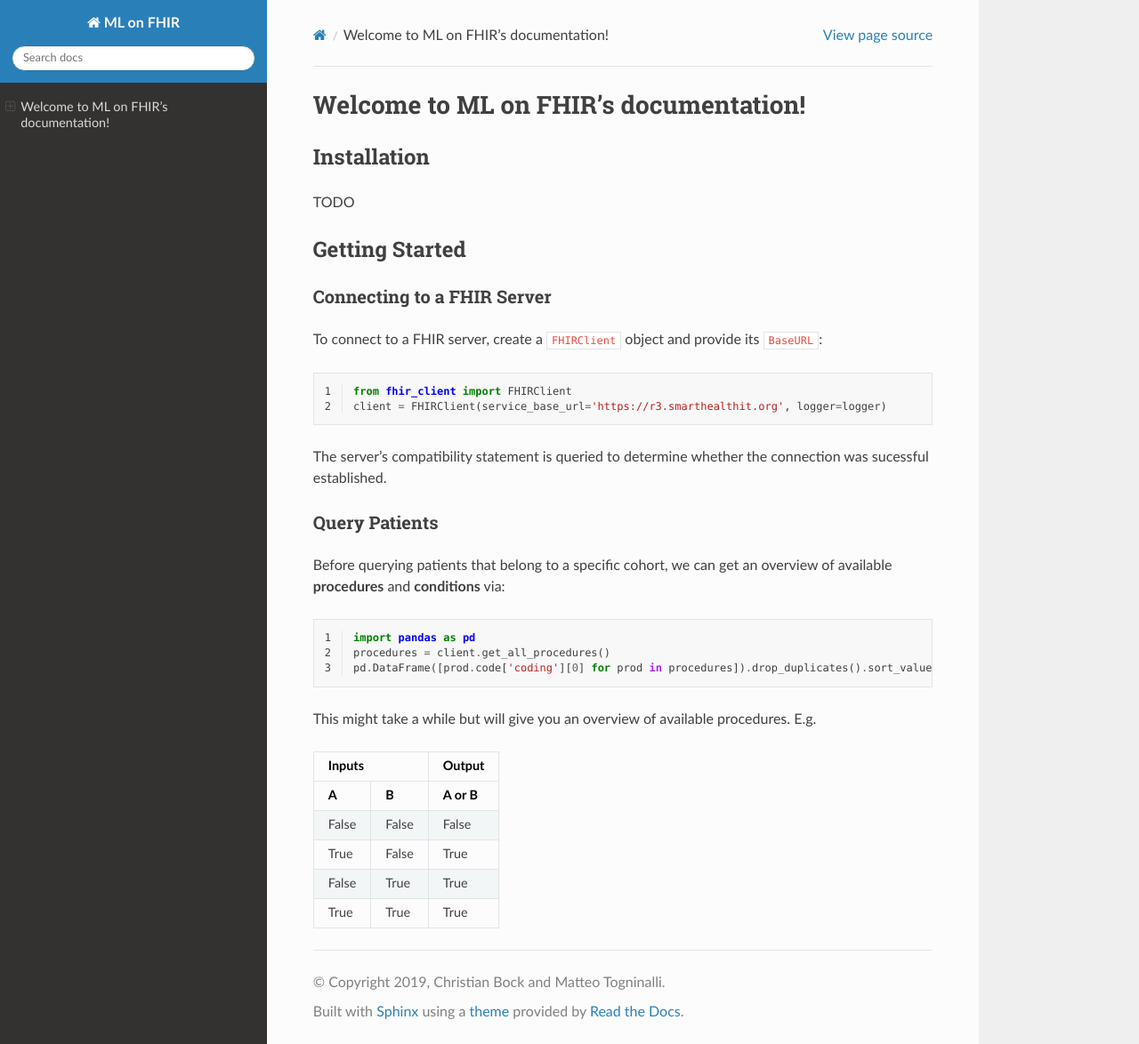
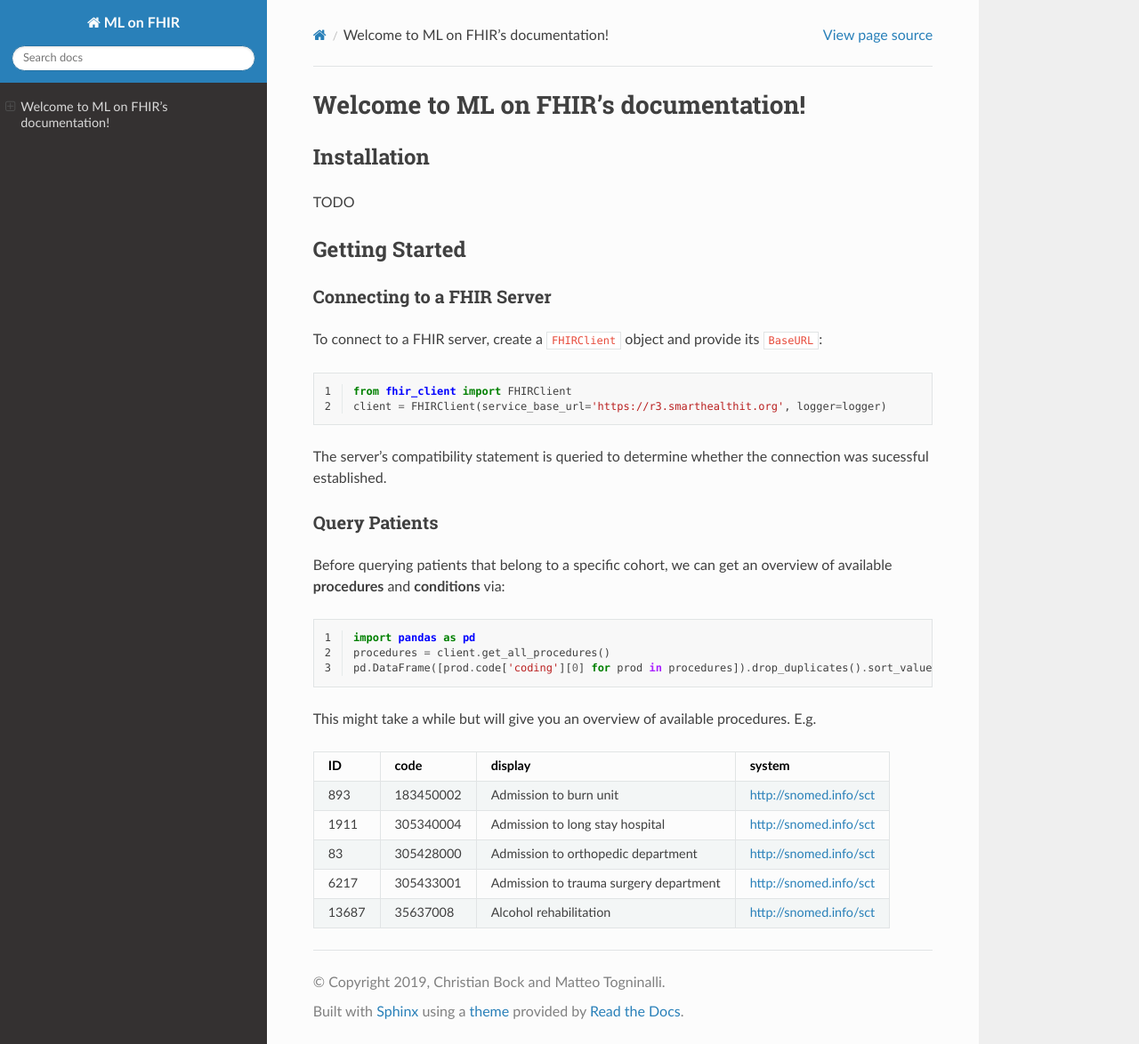
Before and after one commit to chrisby/ml-on-fhir, a Sphinx documentation site: the page built from docs/source/index.rst, in a window 1280 px wide and 1174 px high. Shown: the whole window at 89% size. Built offline with Sphinx 7.4.7 and the Read the Docs theme 2.0.0, drawn with Linux system fonts in a browser that asks for light colours.

Commit message:
Update index.rst

```diff
--- a/docs/source/index.rst
+++ b/docs/source/index.rst
@@ -33,23 +33,12 @@ Before querying patients that belong to a specific cohort, we can get an overvie
 
 This might take a while but will give you an overview of available procedures. E.g.
 
-=====  ========  =======  =========
-ID     code      display  system
-=====  ========  =======  =========
-893	183450002	Admission to burn unit	http://snomed.info/sct
-1911	305340004	Admission to long stay hospital	http://snomed.info/sct
-83	305428000	Admission to orthopedic department	http://snomed.info/sct
-6217	305433001	Admission to trauma surgery department	http://snomed.info/sct
-13687	35637008	Alcohol rehabilitation	http://snomed.info/sct
-=====  =======  =======  ==========
-
-=====  =====  ======
-   Inputs     Output
-------------  ------
-  A      B    A or B
-=====  =====  ======
-False  False  False
-True   False  True
-False  True   True
-True   True   True
-=====  =====  ======
+=====  ===========  ==========================================  =========
+ID     code         display                                     system
+=====  ===========  ==========================================  =========
+893    183450002    Admission to burn unit                      http://snomed.info/sct
+1911   305340004    Admission to long stay hospital             http://snomed.info/sct
+83     305428000    Admission to orthopedic department          http://snomed.info/sct
+6217   305433001    Admission to trauma surgery department      http://snomed.info/sct
+13687  35637008     Alcohol rehabilitation                      http://snomed.info/sct
+=====  ===========  ==========================================  =========
```
